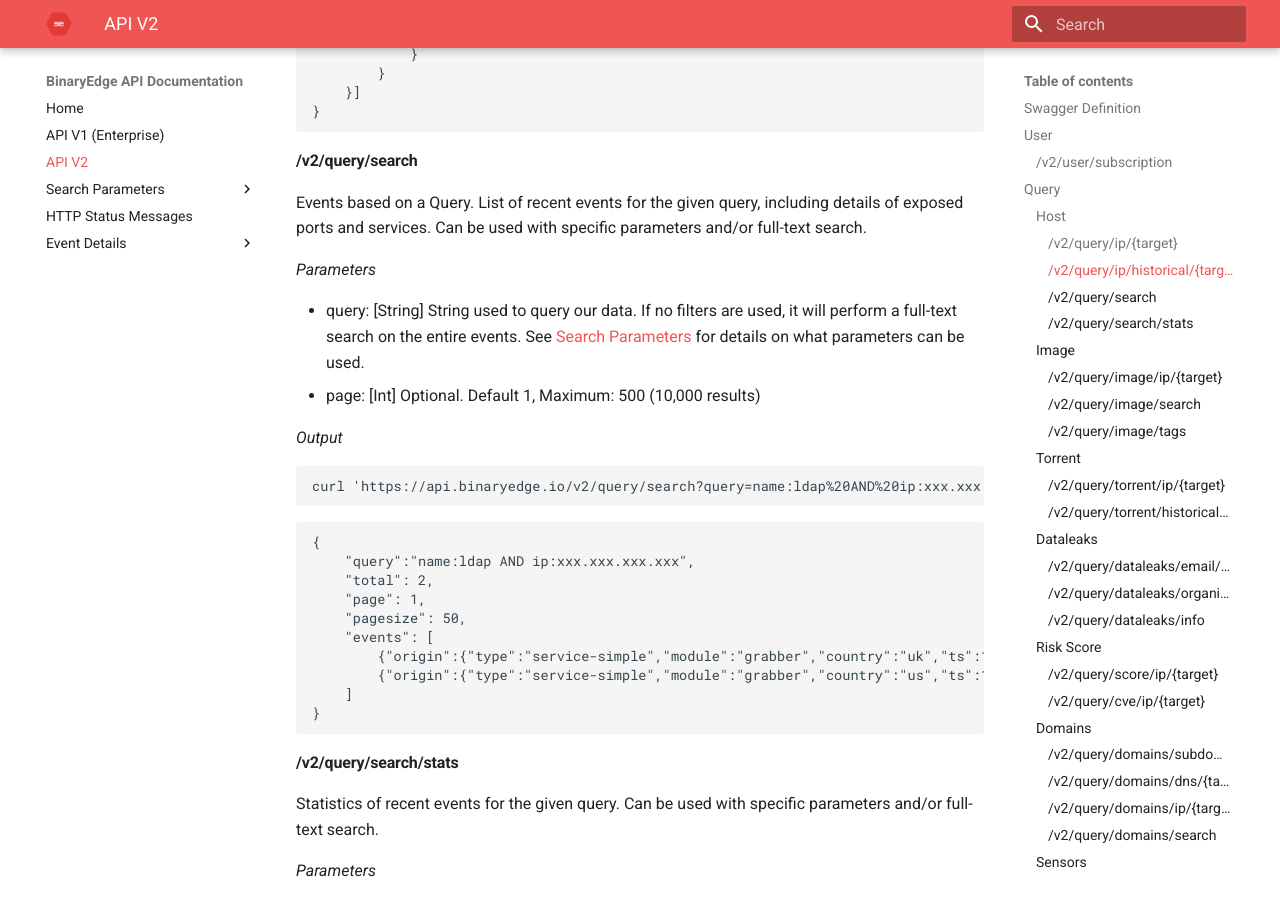
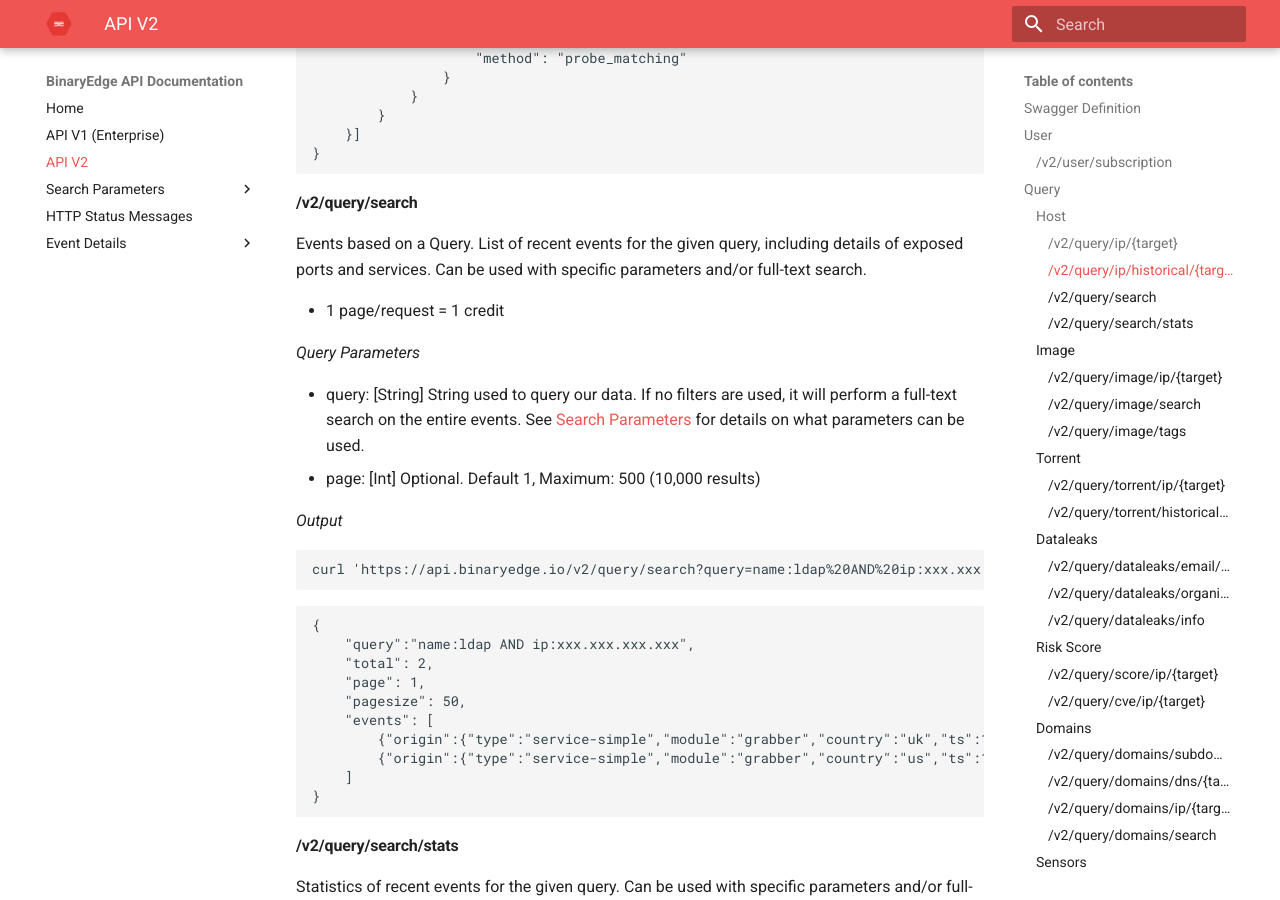
Before and after one commit to igama/docs.binaryedge.io, an MkDocs documentation site: the page built from docs/api-v2.md, in a window 1280 px wide and 900 px high, scrolled down 4686 px. Built offline with MkDocs 1.6.1 and Material for MkDocs 9.7.7, drawn with Linux system fonts in a browser that asks for light colours.

Commit message:
add credit cost to search endpoint

```diff
--- a/docs/api-v2.md
+++ b/docs/api-v2.md
@@ -149,6 +149,8 @@ List of events for the specified host, with events for each time that:
 
 **Note**: Available for paid subscriptions only.
 
+* 1 IP = 1 credit
+
 *Parameters*
 
 * target: [String] target IP address
@@ -239,7 +241,9 @@ curl 'https://api.binaryedge.io/v2/query/ip/historical/xxx.xxx.xxx.xxx' -H 'X-Ke
 
 Events based on a Query. List of recent events for the given query, including details of exposed ports and services. Can be used with specific parameters and/or full-text search.
 
-*Parameters*
+* 1 page/request = 1 credit
+
+*Query Parameters*
 
 * query: [String] String used to query our data. If no filters are used, it will perform a full-text search on the entire events. See [Search Parameters](search.md) for details on what parameters can be used.
 * page: [Int] Optional. Default 1, Maximum: 500 (10,000 results)
```
